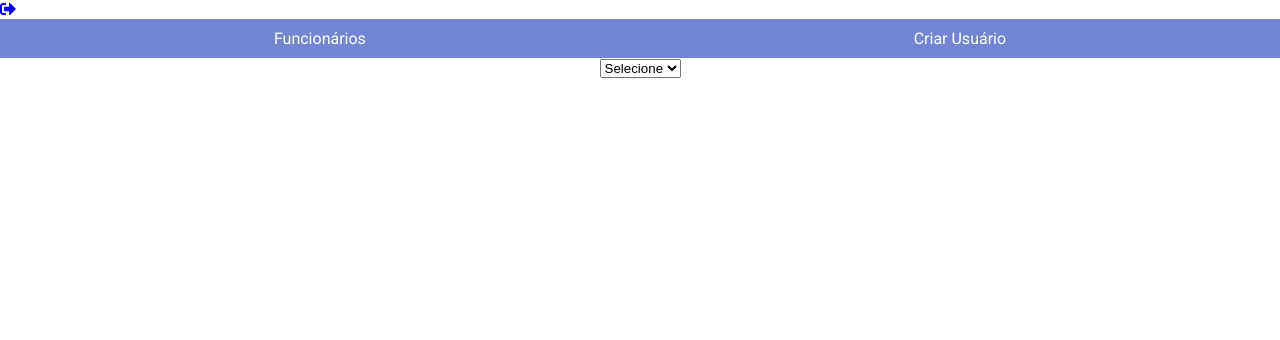
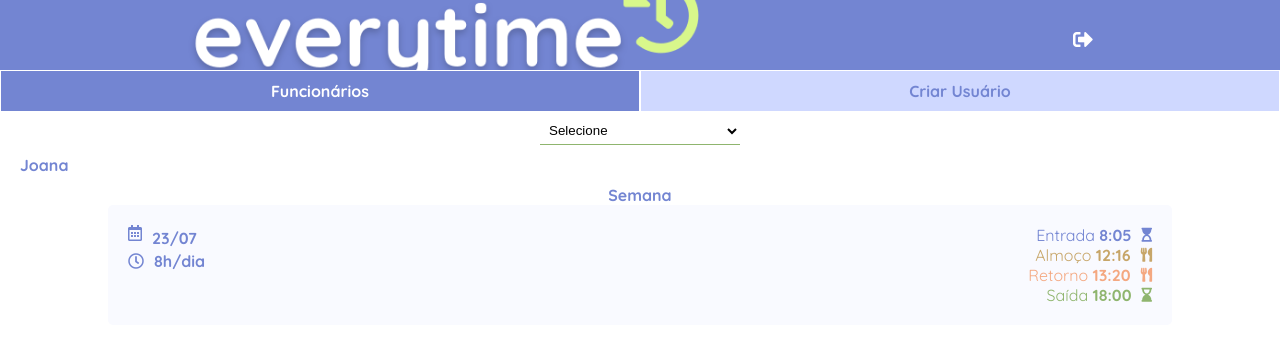
Before and after one commit to marcieleadivincula/everytime, a website: page src/listEmployees.html in a window 1280 px wide. Drawn offline with Linux system fonts and the light colour scheme; no server answers.

Commit message:
[html[css] adição css

```diff
--- a/src/css/employee-tracker.css
+++ b/src/css/employee-tracker.css
@@ -231,3 +231,12 @@ body {
 .hide {
     display: none;
 }
+
+.listEmployees{
+  padding: 5px;
+  width: 200px;
+  margin-top: 5px;
+  background-color: white;
+  border: none;
+  border-bottom: 1px solid #8fb56e;
+}
--- a/src/listEmployees.html
+++ b/src/listEmployees.html
@@ -1,5 +1,6 @@
 <!DOCTYPE html>
 <html lang="en">
+
 <head>
   <meta charset="UTF-8">
   <meta name="viewport" content="width=device-width, initial-scale=1.0">
@@ -9,28 +10,66 @@
   <script src="https://www.gstatic.com/firebasejs/6.3.1/firebase-app.js"></script>
   <script src='https://www.gstatic.com/firebasejs/6.3.1/firebase-database.js'></script>
   <script src="/firebase-config.js"></script>
-  <link rel="stylesheet" href="https://use.fontawesome.com/releases/v5.8.2/css/all.css" integrity="sha384-oS3vJWv+0UjzBfQzYUhtDYW+Pj2yciDJxpsK1OYPAYjqT085Qq/1cq5FLXAZQ7Ay" crossorigin="anonymous">
-</head>
+  <link rel="stylesheet" href="https://use.fontawesome.com/releases/v5.8.2/css/all.css"
+    integrity="sha384-oS3vJWv+0UjzBfQzYUhtDYW+Pj2yciDJxpsK1OYPAYjqT085Qq/1cq5FLXAZQ7Ay" crossorigin="anonymous">
+    <link rel="stylesheet" type="text/css" href="/src/css/employee-tracker.css" media="screen" />
+  </head>
 
 <body>
-  <nav class="header-nav">
-    <a id="logout" href="#"><i class="fas fa-sign-out-alt"></i></a></li>
+  <nav class="nav-config">
+    <h1 class="logo">
+      <img src="/src/assets/logo_negativo_et.png" alt="">
+    </h1>
+    <i class="fas fa-sign-out-alt"></i>
   </nav>
-  <main class="container">
-    <ul class="list-itens font-color-white">
-      <li class="">Funcionários</li>
-      <li class="">Criar Usuário</li>
+
+  <main>
+    <ul class="sub-nav">
+      <li class="employee-tracker active">Funcionários</li>
+      <li class="employee-history">Criar Usuário</li>
     </ul>
-    <section class="">
-      <select class="listEmployees">
+    <section>
+      <select class="listEmployees employee-tracker-option align-tracker">
         <option selected value="select">Selecione</option>
       </select>
     </section>
 
-    <section class="dataEmployee">
+    <section class="employee-history-option">
+        <h4 class="employee-name AQUI TRAZ O NOME DA PESSOA">Joana</h4>
+        <h4 class="weekly-hour">Semana</h4>
+        <section class="employee-history align-history">
+          <ul class="align-ul-data">
+            <li class="align-data history-calendar">
+              <i class="far fa-calendar-alt"></i>
+              <span class="span-hour AQUI TRAZ A DATA">23/07</span>
+            </li>
+            <li class="align-data history-clock">
+              <i class="far fa-clock"></i>
+              <span class="span-hour AQUI TRAZ OS HORÁRIOS">8h/dia</span>
+            </li>
+          </ul>
+          <ul class="align-ul-data hours">
+            <li class="align-data history-check-in">
+              <p>Entrada <span class="span-hour AQUI TRAZ OS HORARIOS">8:05</span> </p>
+              <i class="fas fa-hourglass-start fas-size"></i>
+            </li>
+            <li class="align-data history-check-in-lunch">
+              <p>Almoço <span class="span-hour AQUI TRAZ OS HORARIOS">12:16</span> </p>
+              <i class="fas fa-utensils fas-size"></i>
+            </li>
+            <li class="align-data history-check-out-lunch">
+              <p>Retorno <span class="span-hour AQUI TRAZ OS HORARIOS">13:20</span> </p>
+              <i class="fas fa-utensils fas-size"></i>
+            </li>
+            <li class="align-data history-check-out">
+              <p>Saída <span class="span-hour AQUI TRAZ OS HORARIOS">18:00</span> </p>
+              <i class="fas fa-hourglass-end fas-size"></i>
+            </li>
+          </ul>
+        </section>
+  </main>
 
-    </section>
-  </main>
   <script src="/src/js/listEmployees.js"></script>
 </body>
+
 </html>
```
